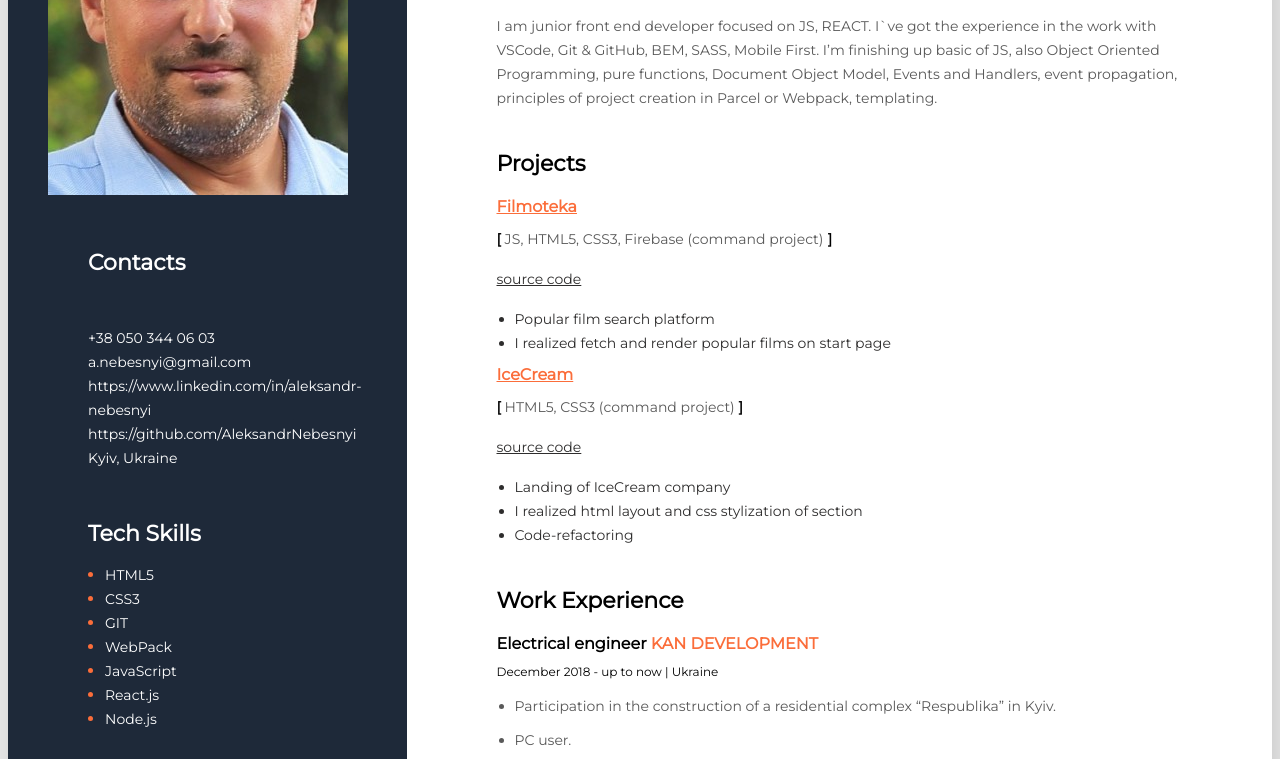
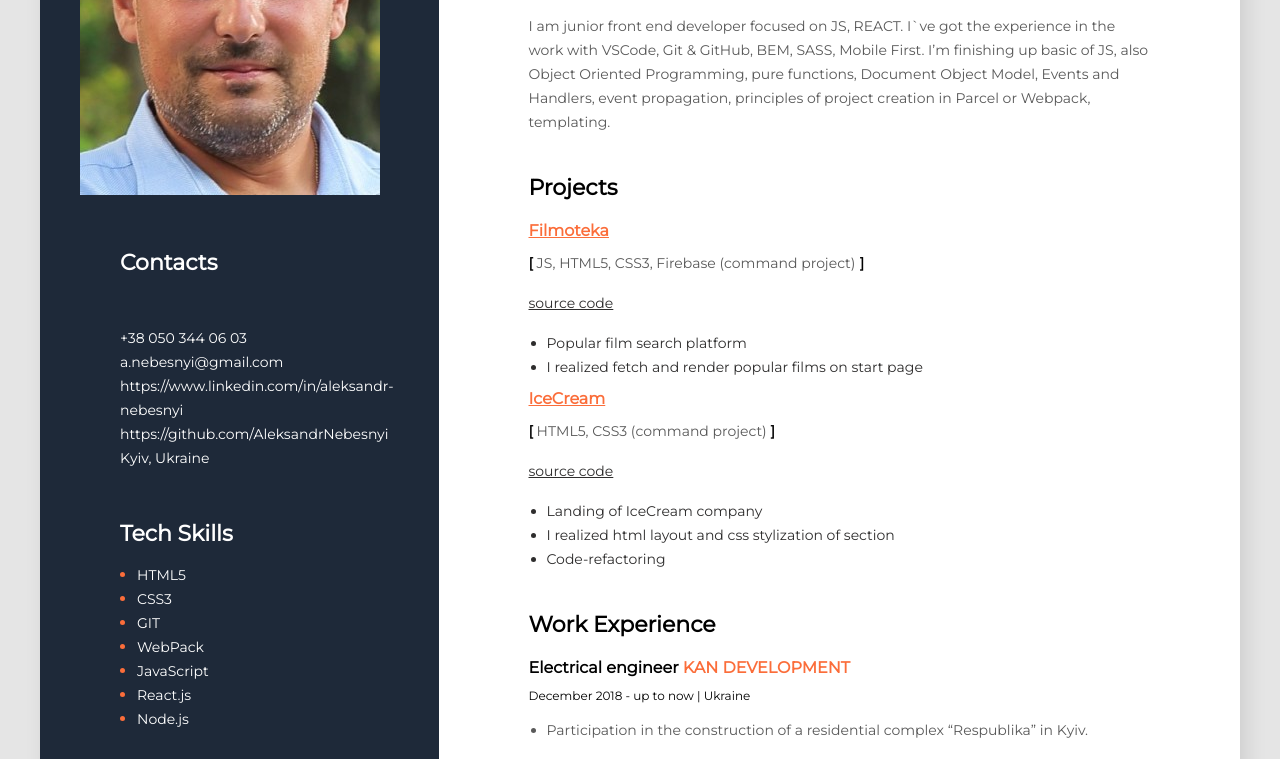
Before and after one commit to AleksandrNebesnyi/my-resume, a plain HTML site: page index.html in a window 1280 px wide. Shown: the part 285-1044 px from the top of the page. Drawn offline with Linux system fonts and the light colour scheme.

Commit message:
width 1200

```diff
--- a/css/style.css
+++ b/css/style.css
@@ -7,15 +7,12 @@ body {
   display: flex;
   flex-direction: row-reverse;
 
-  width: 100%;
-  height: 100%;
-  /* max-width: 1200px; */
+  /* width: 100%;
+  height: 100%; */
+  max-width: 1200px;
   background: #fff;
   margin: 40px auto;
   box-shadow: 6px 6px 20px rgba(0, 0, 0, 0.1);
-  /* width: 210px;
-  height: 297px; */
-  height: 100%;
 }
 
 .main-container-section {
```
